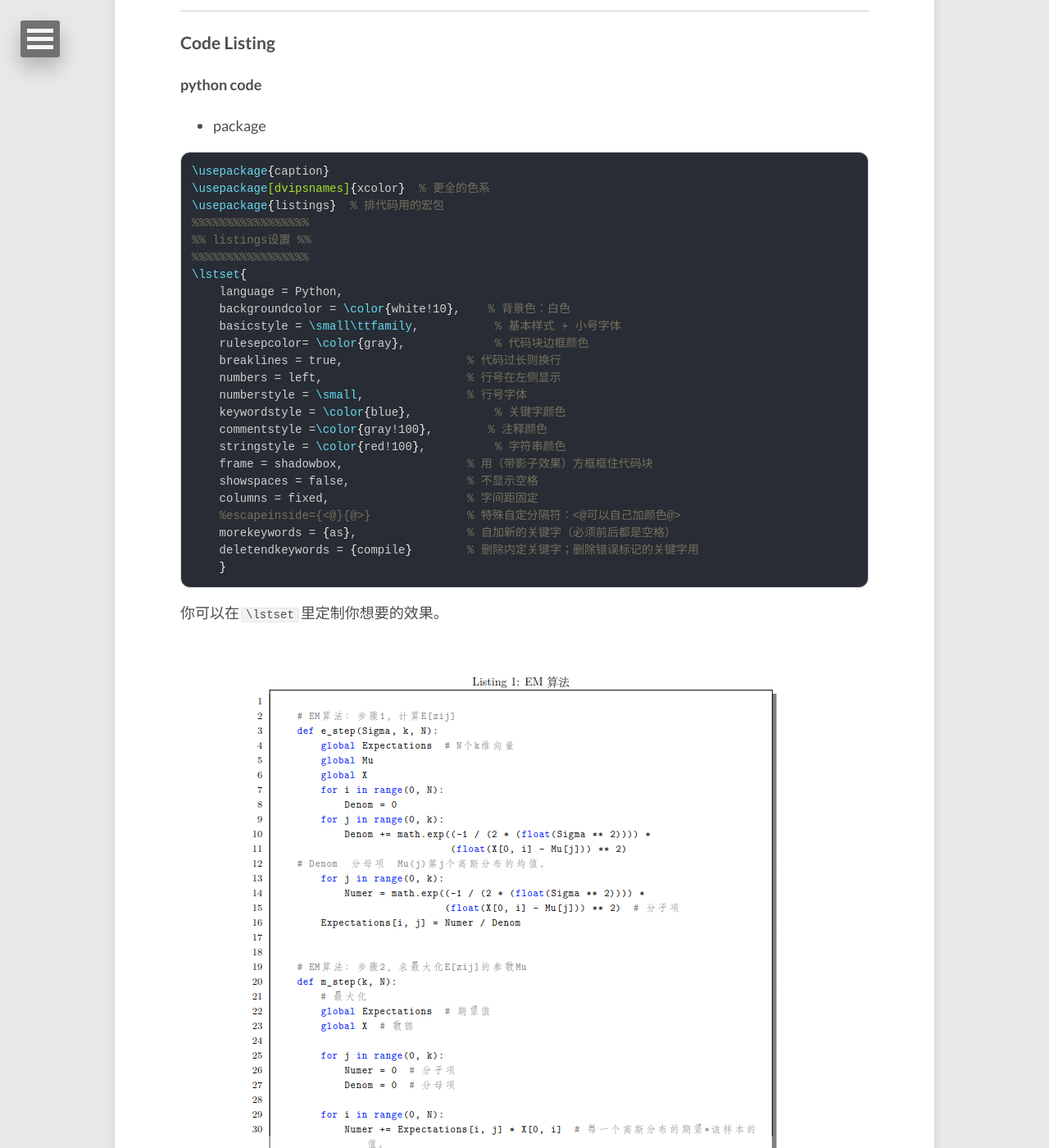
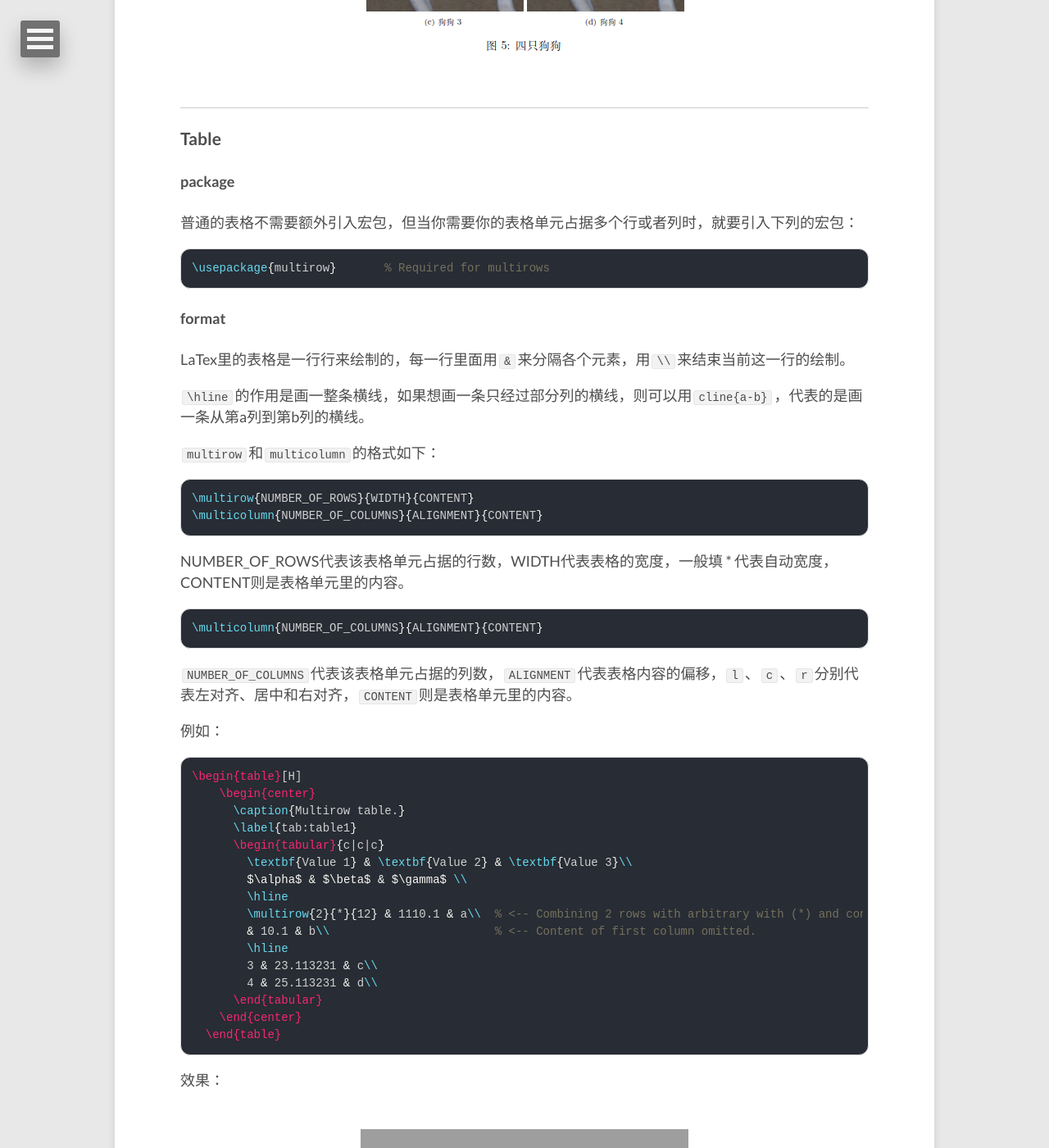
Before and after one commit to lucameng/lucameng.github.io, a Jekyll site: the page built from _posts/2022-05-10-LaTex-template.md, in a window 1280 px wide and 1400 px high, scrolled down 6617 px. Shown: the whole window at 82% size. Built offline with Jekyll 4.4.1, drawn with Linux system fonts in a browser that asks for light colours; some of the changed text lies outside the part shown; grey boxes are pictures that could not be loaded.

Commit message:
updatepost: LaTex Template

````diff
--- a/_posts/2022-05-10-LaTex-template.md
+++ b/_posts/2022-05-10-LaTex-template.md
@@ -18,10 +18,14 @@ image:
   - [Image Insert](#image-insert)
     - [package](#package-1)
     - [format](#format-1)
+  - [Table](#table)
+    - [package](#package-2)
+    - [format](#format-2)
   - [Code Listing](#code-listing)
     - [python code](#python-code)
     - [other code](#other-code)
   - [Reference](#reference)
+    - [How to refer?](#how-to-refer)
 - [Page Font](#page-font)
 
 
@@ -240,6 +244,70 @@ ___
 
 ___
 
+### Table
+
+#### package
+
+普通的表格不需要额外引入宏包，但当你需要你的表格单元占据多个行或者列时，就要引入下列的宏包：
+
+```tex
+\usepackage{multirow}       % Required for multirows
+```
+
+#### format
+
+LaTex里的表格是一行行来绘制的，每一行里面用`&`来分隔各个元素，用`\\`来结束当前这一行的绘制。
+
+`\hline`的作用是画一整条横线，如果想画一条只经过部分列的横线，则可以用`cline{a-b}`，代表的是画一条从第a列到第b列的横线。
+
+`multirow`和`multicolumn`的格式如下：
+
+```tex
+\multirow{NUMBER_OF_ROWS}{WIDTH}{CONTENT}
+\multicolumn{NUMBER_OF_COLUMNS}{ALIGNMENT}{CONTENT}
+```
+
+NUMBER_OF_ROWS代表该表格单元占据的行数，WIDTH代表表格的宽度，一般填 * 代表自动宽度，CONTENT则是表格单元里的内容。
+
+```tex
+\multicolumn{NUMBER_OF_COLUMNS}{ALIGNMENT}{CONTENT}
+```
+
+`NUMBER_OF_COLUMNS`代表该表格单元占据的列数，`ALIGNMENT`代表表格内容的偏移，`l`、`c`、`r`分别代表左对齐、居中和右对齐，`CONTENT`则是表格单元里的内容。
+
+
+例如：
+
+```tex
+\begin{table}[H]
+    \begin{center}
+      \caption{Multirow table.}
+      \label{tab:table1}
+      \begin{tabular}{c|c|c}
+        \textbf{Value 1} & \textbf{Value 2} & \textbf{Value 3}\\
+        $\alpha$ & $\beta$ & $\gamma$ \\
+        \hline
+        \multirow{2}{*}{12} & 1110.1 & a\\  % <-- Combining 2 rows with arbitrary with (*) and content 12
+        & 10.1 & b\\                        % <-- Content of first column omitted.
+        \hline
+        3 & 23.113231 & c\\
+        4 & 25.113231 & d\\
+      \end{tabular}
+    \end{center}
+  \end{table}
+```
+
+效果：
+
+<figure>
+	<p style="text-align: center;">
+         <a href="/images/LaTex/table.png"><img src="/images/LaTex/table.png" alt=""></a>
+	</p>
+</figure>
+
+
+___
+
 ### Code Listing
 
 #### python code
@@ -284,10 +352,10 @@ ___
 - format
 
 ```tex
-\begin{lstlisting}[caption = EM算法]
-
-    %your python code
-
+\begin{lstlisting}[caption = your caption]
+    %%%%%%%%%%%%%%%%%%%%%%
+    %% your python code %%
+    %%%%%%%%%%%%%%%%%%%%%%
 \end{lstlisting}
 ```
 
@@ -331,6 +399,16 @@ ___
 	</p>
 </figure>
 
+#### How to refer?
+
+正文中的引用标注：
+
+```tex
+\cite{ref1}
+```
+
+注意`{}`中的部分要与参考文献中的`\bibitem{}`相对应。
+
 ___
 
 ## Page Font
````
